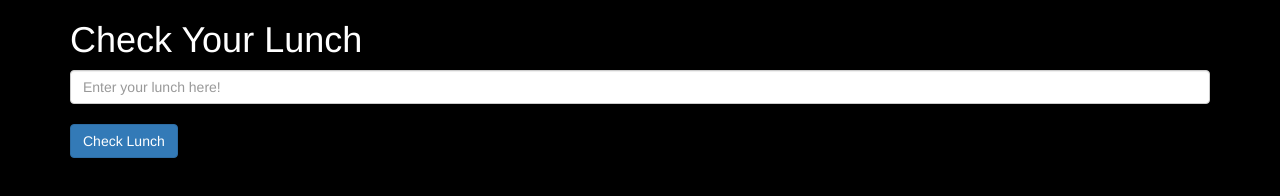
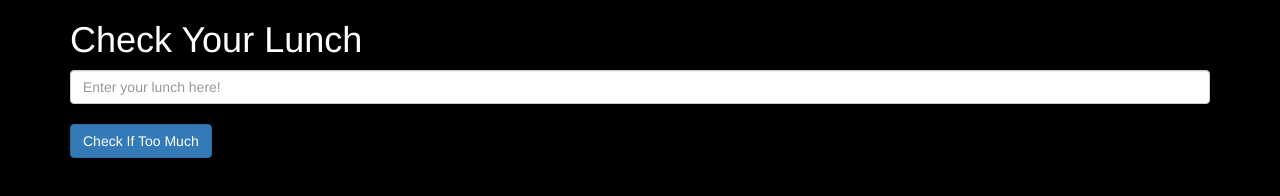
Before and after one commit to Bhargavpatil/angularjs-project, a plain HTML site: page module-one-solution/index.html in a window 1280 px wide. Drawn offline with nearby package versions, Linux system fonts and the light colour scheme.

Commit message:
button change

```diff
--- a/module-one-solution/index.html
+++ b/module-one-solution/index.html
@@ -18,7 +18,7 @@
             <input id="lunch-menu" type="text" placeholder="Enter your lunch here!" class="form-control" ng-model="foodList">
         </div><br/>
         <div>
-            <button class="btn btn-primary" ng-click="checkLunch()">Check Lunch</button>
+            <button class="btn btn-primary" ng-click="checkLunch()">Check If Too Much</button>
         </div><br/>
         <div ng-show="!empty && checked" class="alert alert-success">{{notice}}</div>
         <div ng-show="empty" class="alert alert-danger">Please enter data first</div>
```
